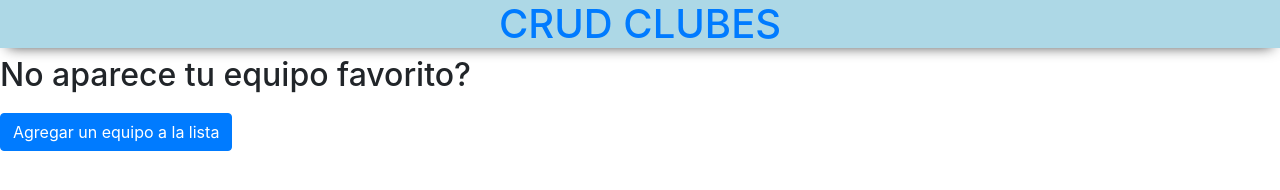
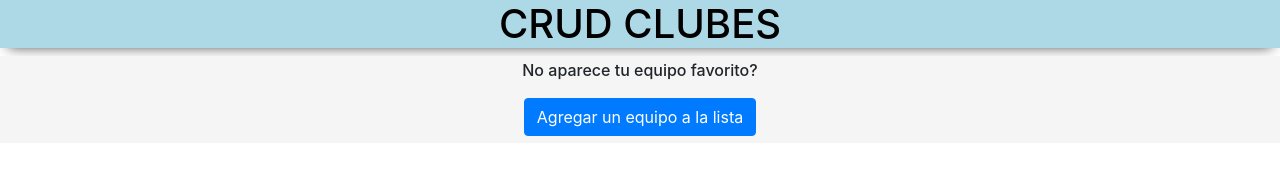
Before and after one commit to jjuannn/crud-clubes-frontend, a website: page index.html in a window 1280 px wide. Drawn offline with nearby package versions, Linux system fonts and the light colour scheme.

Commit message:
Update main.css

```diff
--- a/main.css
+++ b/main.css
@@ -11,7 +11,7 @@
     padding-top: 5px;
     max-height: 190px;
     min-height: 190px;
-    box-shadow: 0px 7px 10px -5px rgba(0,0,0,0.75);
+    /* box-shadow: 0px 7px 10px -5px rgba(0,0,0,0.75); */
 }
 .escudoCarta{
     width: 70px;
@@ -19,6 +19,7 @@
     max-width: 70px;
     min-width: 70px;
     margin: auto;
+    cursor: pointer;
 }
 #container{
     text-align: center;
@@ -35,3 +36,20 @@
     height: 50px;
     justify-content: left;
 }
+#div-agregar-equipo{
+    text-align: center;
+    background: whitesmoke;
+    padding: 5px;
+    padding-bottom: 7px;
+}
+h2 > p{
+    font-size: 1rem;
+}
+a{
+    color: black;
+    text-decoration: none;
+}
+a:hover{
+    color: black;
+    text-decoration: none;
+}
```
